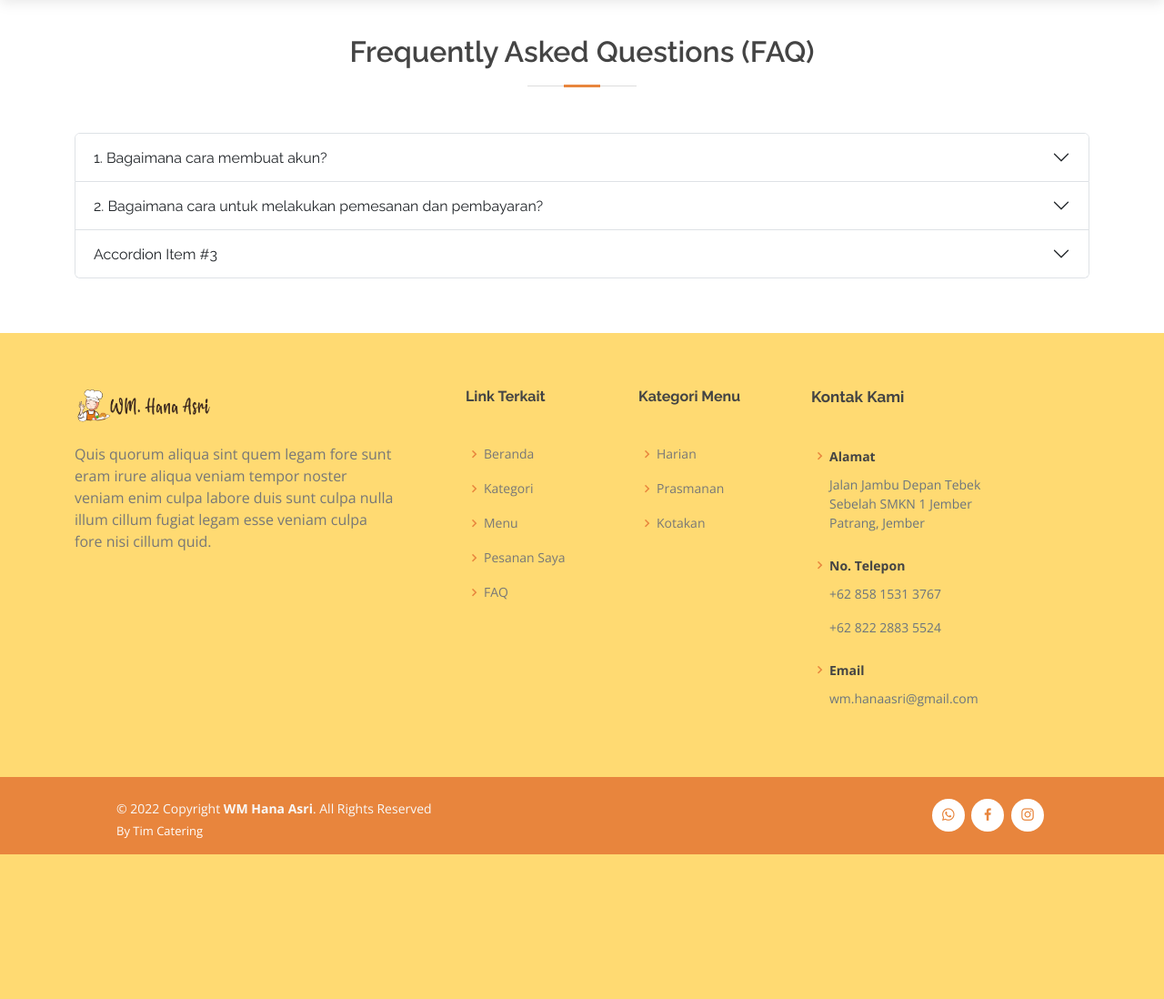
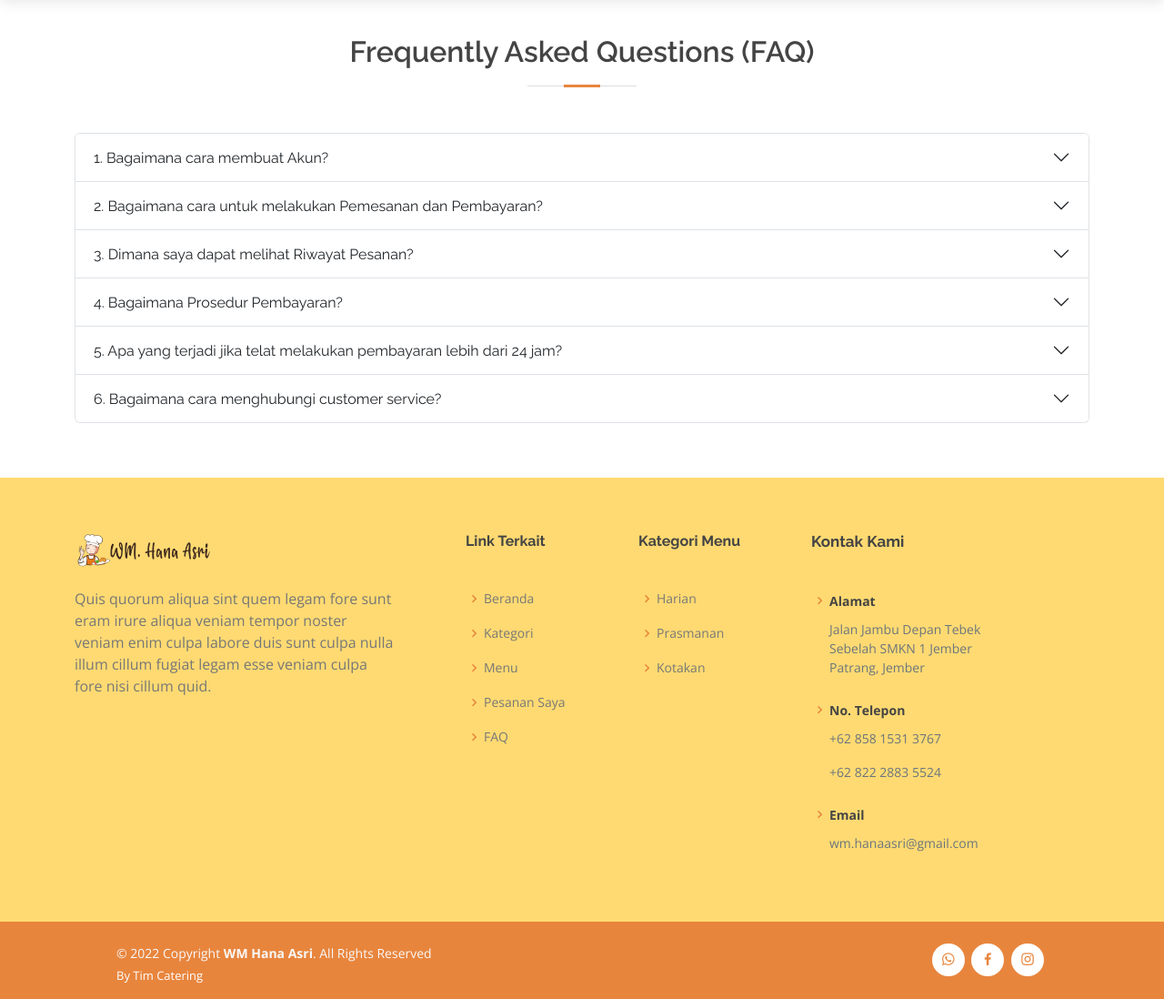
Before and after one commit to Shinfasa/Catering, a PHP site: page /faq.php in a window 1280 px wide. Shown: the part 70-1168 px from the top of the page at 91% size. Before the commit the page ends 1009 px from the top, so only its background shows below. Run offline with PHP 8.4, Linux system fonts and the light colour scheme.

Commit message:
Update faq.php

```diff
--- a/faq.php
+++ b/faq.php
@@ -18,36 +18,72 @@
   <div class="accordion-item">
     <h2 class="accordion-header" id="headingOne">
       <button class="accordion-button collapsed" type="button" data-bs-toggle="collapse" data-bs-target="#collapseOne" aria-expanded="false" aria-controls="collapseOne">
-        1. Bagaimana cara membuat akun?
+        1. Bagaimana cara membuat Akun?
       </button>
     </h2>
     <div id="collapseOne" class="accordion-collapse collapse" aria-labelledby="headingOne" data-bs-parent="#accordionExample">
       <div class="accordion-body">
-        <strong>Anda dapat membuat akun dengan cara berikut:</strong> Masuk pada halaman Login > Pilih ikon Sign Up pada halaman Login > Kemudian masukkan Username anda > Masukkan E-mail yang Anda miliki > Masukkan Password > Setelah itu klik pada tombol Sign Up > Kemudian Anda akan diarahkan pada halaman Login dan Anda bisa Login dengan akun yang telah Anda buat.
+        <strong>Anda dapat membuat akun dengan cara berikut:</strong> <br>Masuk pada halaman Login > Pilih ikon Sign Up pada halaman Login > Kemudian masukkan Username anda > Masukkan E-mail yang Anda miliki > Masukkan Password > Setelah itu klik pada tombol Sign Up > Kemudian Anda akan diarahkan pada halaman Login dan Anda bisa Login dengan akun yang telah Anda buat.
       </div>
     </div>
   </div>
   <div class="accordion-item">
     <h2 class="accordion-header" id="headingTwo">
       <button class="accordion-button collapsed" type="button" data-bs-toggle="collapse" data-bs-target="#collapseTwo" aria-expanded="false" aria-controls="collapseTwo">
-        2. Bagaimana cara untuk melakukan pemesanan dan pembayaran?
+        2. Bagaimana cara untuk melakukan Pemesanan dan Pembayaran?
       </button>
     </h2>
     <div id="collapseTwo" class="accordion-collapse collapse" aria-labelledby="headingTwo" data-bs-parent="#accordionExample">
       <div class="accordion-body">
-        <strong>Berikut cara untuk melakukan pemesanan pada WM Hana Asri.</strong> Pilih Menu yang akan di pesan pada tombol Kategori/Menu/Pada Rekomendasi Menu > Setelah itu Anda bisa melihat Detail Menu yang ada pada Menu > Kemudian Anda bisa memasukkan jumlah pemesanan yang diinginkan > Pilih tombol Add to Cart untuk memasukkan pemesanan pada Keranjang Anda > Masuk pada halaman Keranjang > Anda bisa melihat detail pesanan Anda pada keranjang > Kemudian klik tombol Check Out untuk melakukan Pemesanan > Pada halaman Check Out Anda
+        <strong>Berikut cara untuk melakukan pemesanan pada WM Hana Asri.</strong> <br>Pilih Menu yang akan di pesan pada tombol Kategori/Menu/Pada Rekomendasi Menu > Setelah itu Anda bisa melihat Detail Menu yang ada pada Menu > Kemudian Anda bisa memasukkan jumlah pemesanan yang diinginkan > Pilih tombol Add to Cart untuk memasukkan pemesanan pada Keranjang Anda > Masuk pada halaman Keranjang > Anda bisa melihat detail pesanan Anda pada keranjang > Kemudian klik tombol Check Out untuk melakukan Pemesanan > Pada halaman Check Out Anda harus memasukkan detail pembayaran Anda > Setelah itu klik tombol Check Out > Kemudian Anda diharus kan mengupload Bukti Transfer Pembayaran > Sekarang Anda telah melakukan pemesanan dan pembayaran, Anda bisa melihat detail pesanan pada Pesanan Saya.
       </div>
     </div>
   </div>
   <div class="accordion-item">
     <h2 class="accordion-header" id="headingThree">
       <button class="accordion-button collapsed" type="button" data-bs-toggle="collapse" data-bs-target="#collapseThree" aria-expanded="false" aria-controls="collapseThree">
-        Accordion Item #3
+        3. Dimana saya dapat melihat Riwayat Pesanan?
       </button>
     </h2>
     <div id="collapseThree" class="accordion-collapse collapse" aria-labelledby="headingThree" data-bs-parent="#accordionExample">
       <div class="accordion-body">
-        <strong>This is the third item's accordion body.</strong> It is hidden by default, until the collapse plugin adds the appropriate classes that we use to style each element. These classes control the overall appearance, as well as the showing and hiding via CSS transitions. You can modify any of this with custom CSS or overriding our default variables. It's also worth noting that just about any HTML can go within the <code>.accordion-body</code>, though the transition does limit overflow.
+        <strong>Anda dapat melihat Riwayat Pesanan Anda dengan cara berikut:</strong> <br>Pada halaman Beranda terdapat tombol Pesanan Saya > Kemudian klik dan Anda akan diarahkan pada halaman Pesanan Saya > Dalam halaman Pesanan Saya Anda dapat melihat detail Pesanan Anda dan Riwayat Pesanan Anda.
+      </div>
+    </div>
+  </div>
+  <div class="accordion-item">
+    <h2 class="accordion-header" id="headingFour">
+      <button class="accordion-button collapsed" type="button" data-bs-toggle="collapse" data-bs-target="#collapseFour" aria-expanded="false" aria-controls="collapseFour">
+        4. Bagaimana Prosedur Pembayaran?
+      </button>
+    </h2>
+    <div id="collapseFour" class="accordion-collapse collapse" aria-labelledby="headingFour" data-bs-parent="#accordionExample">
+      <div class="accordion-body">
+        <strong>Berikut Prosedur Pembayaran :</strong> <br>Setelah Anda memasukkan detail Pembayaran Anda pada halaman Check Out > Terdapat pilihan bank untuk melakukan metode pembayaran > Setelah Anda memilih metode pembayaran, Anda diharuskan melakukan transaksi pada akun rekening yang telah di cantumkan > Kemudian setelah anda melakukan transaksi pembayaran Anda diharuskan mengupload file bukti transaksi pembayaran.
+      </div>
+    </div>
+  </div>
+  <div class="accordion-item">
+    <h2 class="accordion-header" id="headingFive">
+      <button class="accordion-button collapsed" type="button" data-bs-toggle="collapse" data-bs-target="#collapseFive" aria-expanded="false" aria-controls="collapsefive">
+        5. Apa yang terjadi jika telat melakukan pembayaran lebih dari 24 jam?
+      </button>
+    </h2>
+    <div id="collapseFive" class="accordion-collapse collapse" aria-labelledby="headingFive" data-bs-parent="#accordionExample">
+      <div class="accordion-body">
+        <strong>Berikut jika Anda telat melakukan pembayaran lebih dari kurun waktu 24 jam.</strong> <br>Jika anda telat melakukan pembayaran lebih dari 24 jam maka Pesanan Anda yang ingin di Check Out akan otomatis di cancel atau dibatalkan, Maka dari itu lakukan pembayaran sebelum 24 jam jika pesanan Anda tidak ingin dibatalkan.
+      </div>
+    </div>
+  </div>
+  <div class="accordion-item">
+    <h2 class="accordion-header" id="headingSix">
+      <button class="accordion-button collapsed" type="button" data-bs-toggle="collapse" data-bs-target="#collapseSix" aria-expanded="false" aria-controls="collapseSix">
+        6. Bagaimana cara menghubungi customer service?
+      </button>
+    </h2>
+    <div id="collapseSix" class="accordion-collapse collapse" aria-labelledby="headingSix" data-bs-parent="#accordionExample">
+      <div class="accordion-body">
+        <strong>Customer Service.</strong> <br>Apabila Anda memiliki pertanyaan lebih lanjut atau mengalami kendala saat menggunakan WM Hana Asri, silahkan hubungi No.Telp dan Email yang tercantum dibawah ini untuk informasi lebih lanjut: <br>Telp : +62 858-1531-3767 <br>Email : customerservice@gmail.com
       </div>
     </div>
   </div>
```
